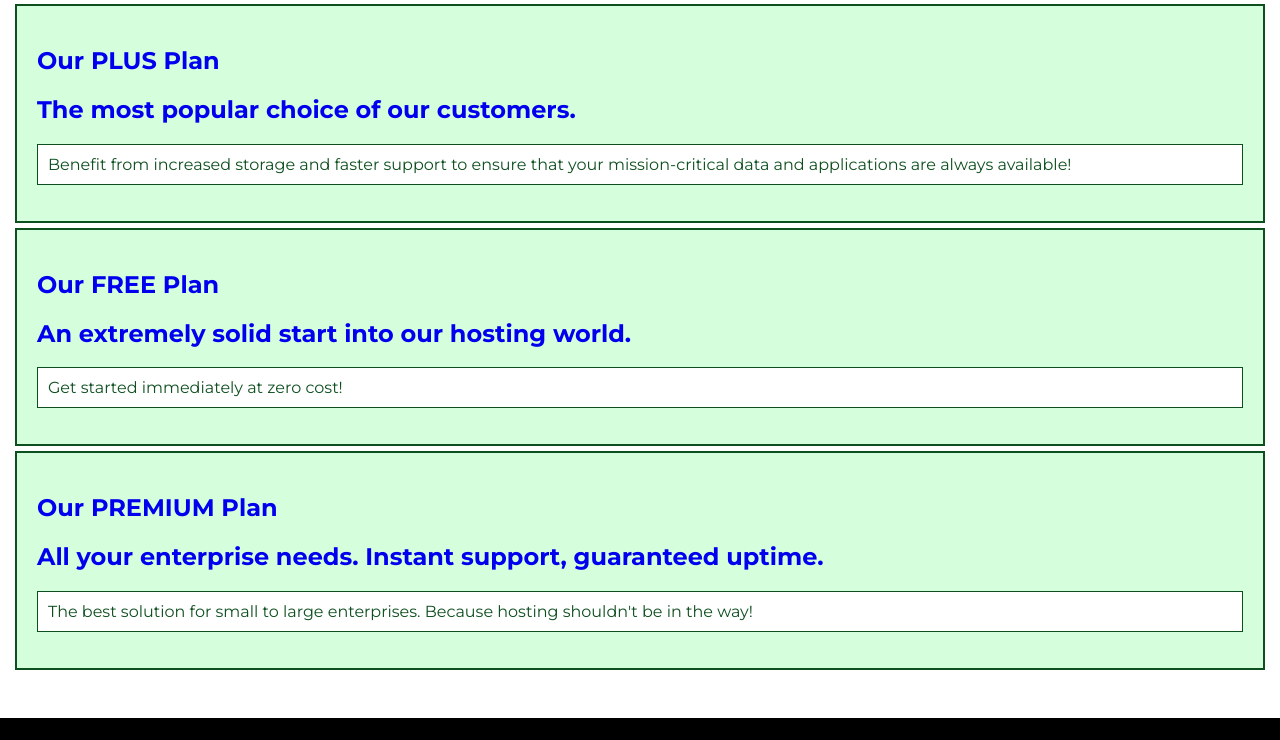
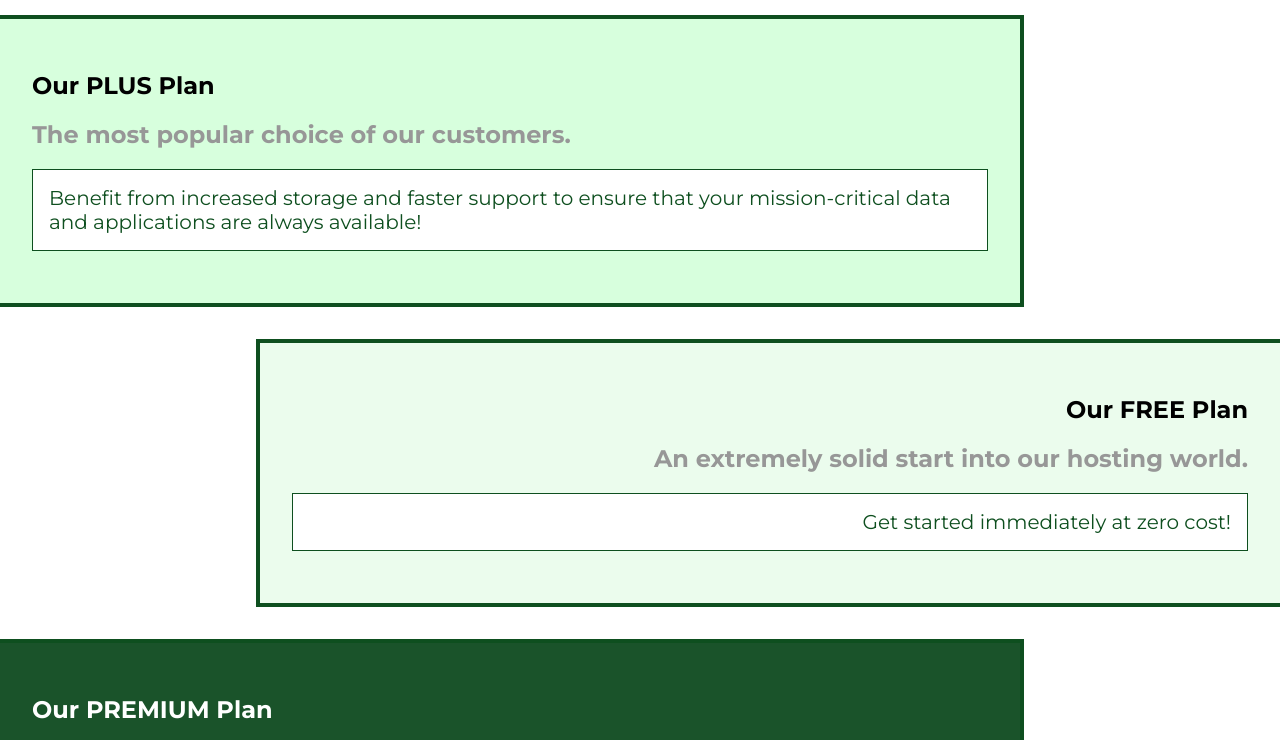
Before and after one commit to chijosh/nordic-host, a plain HTML site: page packages/index.html in a window 1280 px wide. Shown: the part 41-781 px from the top of the page. Drawn offline with Linux system fonts and the light colour scheme.

Commit message:
redesigned the packages page with float

```diff
--- a/main.css
+++ b/main.css
@@ -22,6 +22,12 @@ body {
 #product-overview h1 {
   color: white;
   font-family: sans-serif;
+}
+
+.plan__list {
+  width: 80%;
+  margin: auto;
+  text-align: center;
 }
 
 .plan {
--- a/packages/index.html
+++ b/packages/index.html
@@ -33,29 +33,30 @@
         </nav>
     </header>
     <main>
-        <section class="packages-plans">
+        <section class="package" id="plus">
             <a href="#" class="packages-plan">
-                <h1 class="packages-plans__title">Our PLUS Plan</h1>
-                <h2>The most popular choice of our customers.</h2>
-                <p class="packages-plans__description">Benefit from increased storage and faster support to ensure that
+                <h1 class="package__title">Our PLUS Plan</h1>
+                <h2 class="package__subtitle">The most popular choice of our customers.</h2>
+                <p class="package__info">Benefit from increased storage and faster support to ensure that
                     your mission-critical data and
                     applications
                     are always available!</p>
             </a>
         </section>
-        <section class="packages-plans">
+        <section class="package" id="free">
             <a href="#" class="packages-plan">
-                <h1 class="packages-plans__title">Our FREE Plan</h1>
-                <h2>An extremely solid start into our hosting world.</h2>
-                <p class="packages-plans__description">Get started immediately at zero cost!</p>
+                <h1 class="package__title">Our FREE Plan</h1>
+                <h2 class="package__subtitle">An extremely solid start into our hosting world.</h2>
+                <p class="package__info">Get started immediately at zero cost!</p>
             </a>
         </section>
-        <section class="packages-plans">
+        <div class="clearfix"></div>
+        <section class="package" id="premium">
             <a href="#" class="packages-plan">
-                <h1 class="packages-plans__title">Our PREMIUM Plan</h1>
-                <h2>All your enterprise needs. Instant support, guaranteed uptime.
+                <h1 class="package__title">Our PREMIUM Plan</h1>
+                <h2 class="package__subtitle">All your enterprise needs. Instant support, guaranteed uptime.
                 </h2>
-                <p class="packages-plans__description">The best solution for small to large enterprises. Because hosting
+                <p class="package__info">The best solution for small to large enterprises. Because hosting
                     shouldn't be in the way!</p>
             </a>
         </section>
--- a/packages/packages.css
+++ b/packages/packages.css
@@ -1,20 +1,70 @@
-.packages-plans {
-  background: #d5ffdc;
-  border: 2px solid #0e4f1f;
-  margin: 5px 15px;
-  padding: 20px;
+main {
+  padding-top: 32pxs;
 }
 
-.packages-plans a {
-  text-decoration: none;
+.package {
+  background: #d5ffdc;
+  border: 4px solid #0e4f1f;
+  border-left: none;
+  margin: 16px 0;
+  width: 80%;
 }
 
-.packages-plans__title {
+.package:hover,
+.package:active {
+  box-shadow: 2px 2px 4px rgba (0, 0, 0, 0.5);
+  border-color: #ff5454;
 }
 
-.packages-plans__description {
+.package a {
+  text-decoration: none;
+  color: inherit;
+  display: block;
+  padding: 32px;
+}
+
+.package__subtitle {
+  color: #979797;
+}
+
+.package__info {
   background: white;
   border: 1px solid #0e4f1f;
   color: #0e4f1f;
-  padding: 10px 10px;
+  padding: 16px;
+  font-size: 20px;
 }
+
+.clearfix {
+  clear: both;
+}
+
+#plus {
+  background: rgba(213, 255, 220, 0.95);
+}
+
+#free {
+  background: rgba(234, 252, 237, 0.95);
+  float: right;
+  border: 4px solid #0e4f1f;
+  border-right: none;
+  text-align: right;
+}
+
+#free:hover,
+#free:active {
+  box-shadow: 2px 2px 4px rgba (0, 0, 0, 0.5);
+  border-color: #ff5454;
+}
+
+#premium {
+  background: rgba(14, 74, 31, 0.95);
+}
+
+#premium .package__title {
+  color: white;
+}
+
+#premium .package__subtitle {
+  color: #bbb;
+}
```
Also changed, not shown: index.html (+1 -1 lines).
